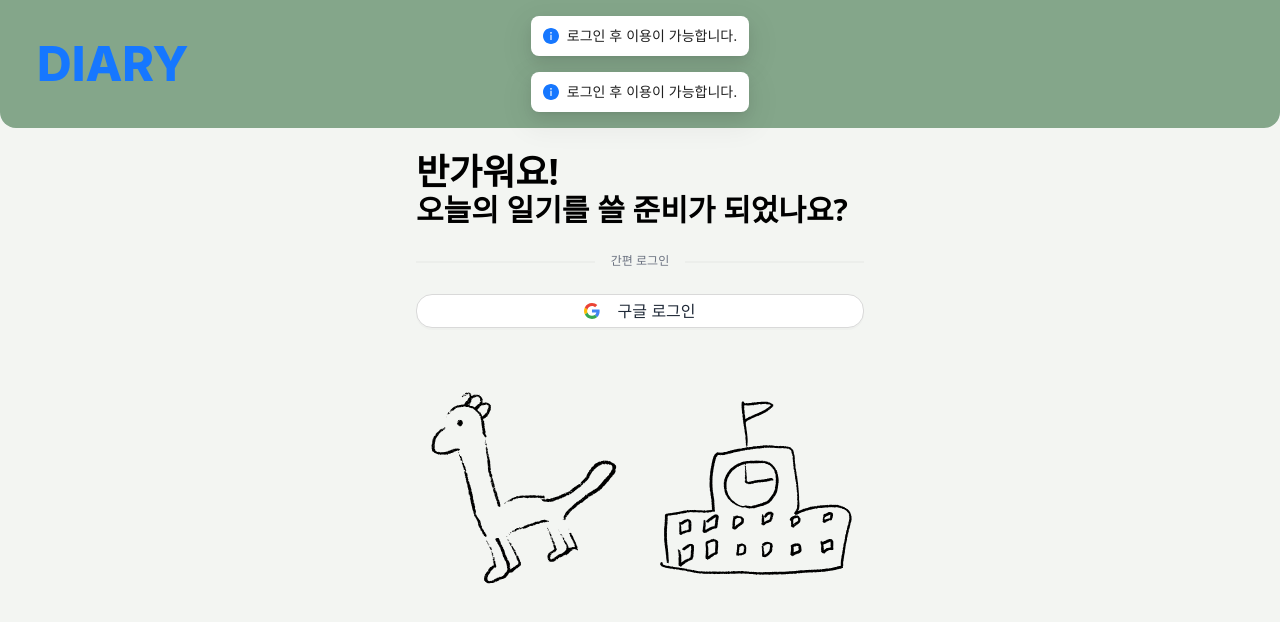
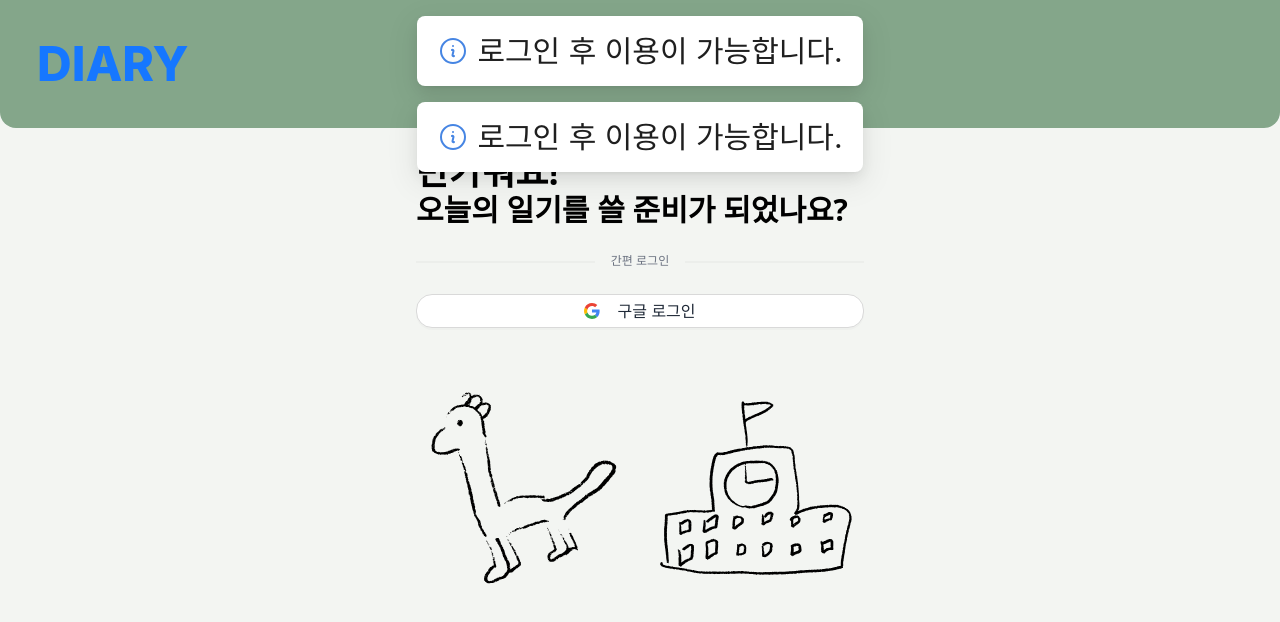
Before and after one commit to ta09472/diary-web, a React (Vite) app: page /login in a window 1280 px wide. Both pictures are taken after a click on the button "DIARY". Shown: the top 622 px of the page. Built offline with nearby package versions, Linux system fonts and the light colour scheme.

Commit message:
로그인 알람 메세지 크기 확대

```diff
--- a/src/components/ProtectedRoute.tsx
+++ b/src/components/ProtectedRoute.tsx
@@ -16,7 +16,28 @@ export default function ProtectedRoute({
 
   useEffect(() => {
     if (!user) {
-      message.info('로그인 후 이용이 가능합니다.')
+      message.info({
+        icon: (
+          <div className="flex gap-2 p-2 items-center text-3xl ">
+            <svg
+              xmlns="http://www.w3.org/2000/svg"
+              fill="none"
+              viewBox="0 0 24 24"
+              strokeWidth={1.5}
+              stroke="currentColor"
+              className="w-[3rem] h-[3rem] lg:w-[2rem] lg:h-[2rem] text-[#4685e3]"
+            >
+              <path
+                strokeLinecap="round"
+                strokeLinejoin="round"
+                d="m11.25 11.25.041-.02a.75.75 0 0 1 1.063.852l-.708 2.836a.75.75 0 0 0 1.063.853l.041-.021M21 12a9 9 0 1 1-18 0 9 9 0 0 1 18 0Zm-9-3.75h.008v.008H12V8.25Z"
+              />
+            </svg>
+            로그인 후 이용이 가능합니다.
+          </div>
+        ),
+        content: ''
+      })
       navigate('/login')
     }
   }, [user])
```
